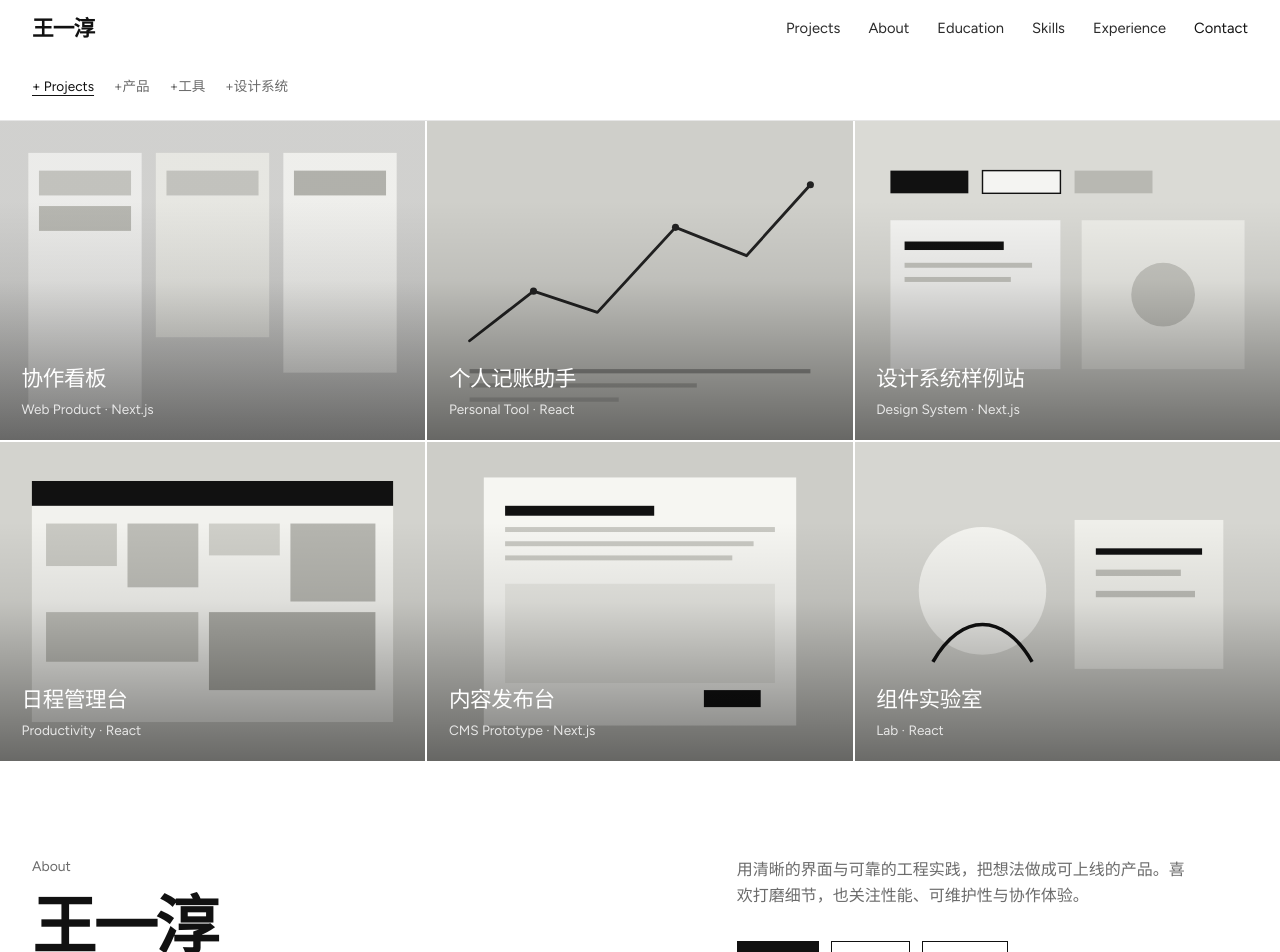
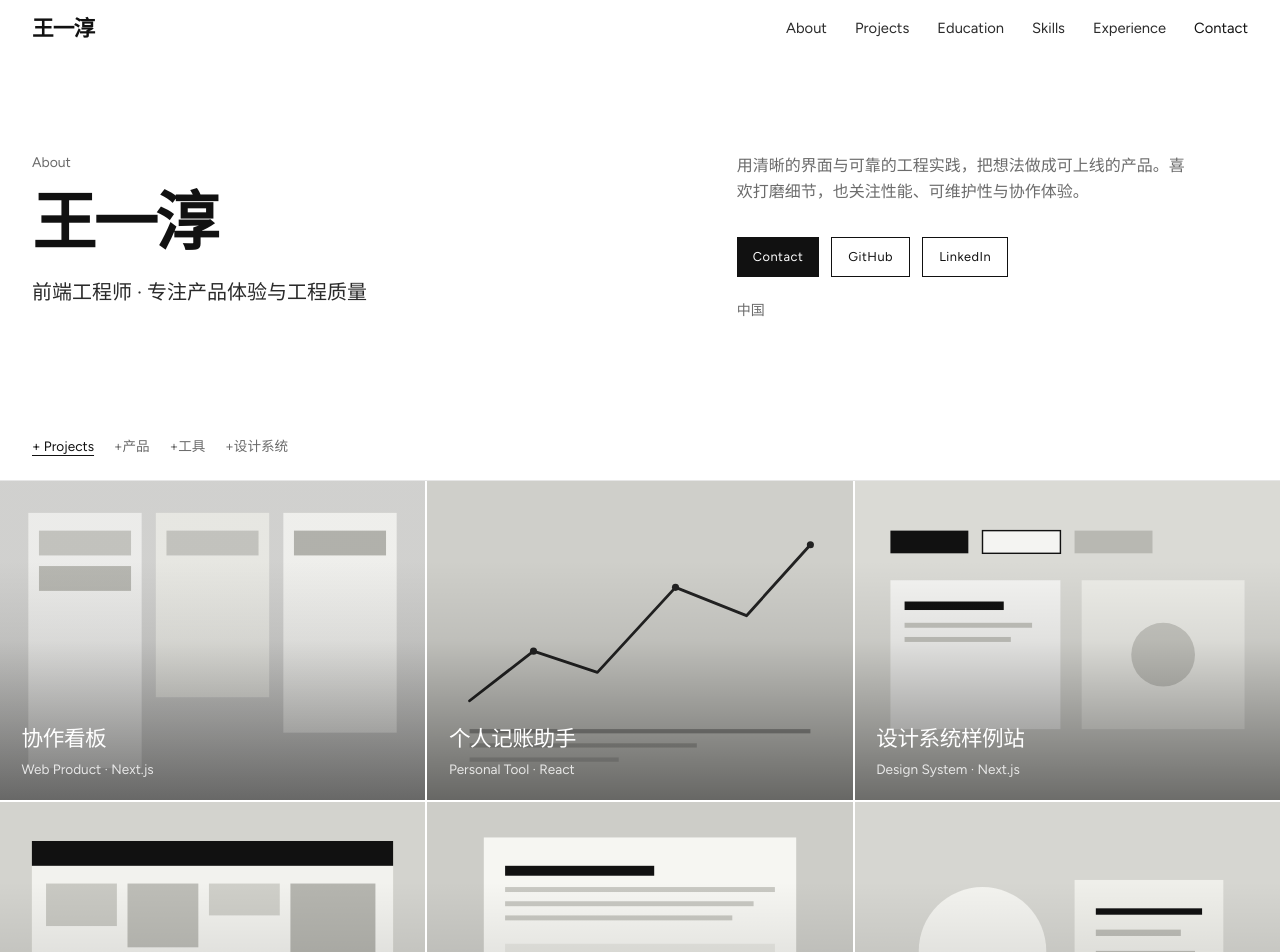
Before and after one commit to Chunyiyie/portfolio, a Next.js app: page / in a window 1280 px wide. Shown: the top 952 px of the page. Built offline with nearby package versions, Linux system fonts and the light colour scheme.

Commit message:
Fix intro sequence timing and put About section first.

```diff
--- a/src/app/globals.css
+++ b/src/app/globals.css
@@ -220,11 +220,12 @@ body {
 .intro-cover {
   position: fixed;
   inset: 0;
-  z-index: 100;
+  z-index: 9999;
   display: flex;
   align-items: center;
   justify-content: center;
   background: #ffffff;
+  pointer-events: none;
 }
 
 .intro-cover-inner {
--- a/src/app/page.tsx
+++ b/src/app/page.tsx
@@ -13,8 +13,8 @@ export default function Home() {
     <IntroProvider>
       <Nav />
       <main className="flex-1">
+        <Hero />
         <Projects />
-        <Hero />
         <Education />
         <Skills />
         <Experience />
--- a/src/components/Hero.tsx
+++ b/src/components/Hero.tsx
@@ -2,37 +2,39 @@
 
 import { motion, useReducedMotion } from "framer-motion";
 import { profile } from "@/data/profile";
+import { useIntroReady } from "@/components/IntroProvider";
+
+const ease = [0.22, 1, 0.36, 1] as const;
 
 export function Hero() {
   const reduceMotion = useReducedMotion();
+  const ready = useIntroReady();
+  const show = ready || !!reduceMotion;
 
   return (
     <section id="about" className="section-shell scroll-mt-14">
       <div className="grid gap-10 lg:grid-cols-[1.1fr_0.9fr] lg:gap-20">
         <div>
           <motion.p
-            initial={reduceMotion ? false : { opacity: 0, y: 10 }}
-            whileInView={{ opacity: 1, y: 0 }}
-            viewport={{ once: true }}
-            transition={{ duration: 0.45 }}
+            initial={false}
+            animate={show ? { opacity: 1, y: 0 } : { opacity: 0, y: 12 }}
+            transition={{ duration: 0.45, ease, delay: 0.05 }}
             className="mb-4 text-sm text-[var(--muted)]"
           >
             About
           </motion.p>
           <motion.h1
-            initial={reduceMotion ? false : { opacity: 0, y: 16 }}
-            whileInView={{ opacity: 1, y: 0 }}
-            viewport={{ once: true }}
-            transition={{ duration: 0.5, delay: 0.05 }}
+            initial={false}
+            animate={show ? { opacity: 1, y: 0 } : { opacity: 0, y: 20 }}
+            transition={{ duration: 0.55, ease, delay: 0.12 }}
             className="font-display text-[clamp(2.4rem,5vw,4rem)] font-semibold leading-[1.05] tracking-[-0.04em] text-[var(--ink)]"
           >
             {profile.name}
           </motion.h1>
           <motion.p
-            initial={reduceMotion ? false : { opacity: 0, y: 14 }}
-            whileInView={{ opacity: 1, y: 0 }}
-            viewport={{ once: true }}
-            transition={{ duration: 0.5, delay: 0.1 }}
+            initial={false}
+            animate={show ? { opacity: 1, y: 0 } : { opacity: 0, y: 16 }}
+            transition={{ duration: 0.5, ease, delay: 0.2 }}
             className="mt-5 max-w-xl text-xl leading-relaxed text-[var(--ink-soft)]"
           >
             {profile.title}
@@ -40,10 +42,9 @@ export function Hero() {
         </div>
 
         <motion.div
-          initial={reduceMotion ? false : { opacity: 0, y: 14 }}
-          whileInView={{ opacity: 1, y: 0 }}
-          viewport={{ once: true }}
-          transition={{ duration: 0.5, delay: 0.12 }}
+          initial={false}
+          animate={show ? { opacity: 1, y: 0 } : { opacity: 0, y: 16 }}
+          transition={{ duration: 0.5, ease, delay: 0.28 }}
           className="flex flex-col justify-end"
         >
           <p className="max-w-md text-base leading-relaxed text-[var(--muted)]">
--- a/src/components/IntroProvider.tsx
+++ b/src/components/IntroProvider.tsx
@@ -3,41 +3,47 @@
 import {
   createContext,
   useContext,
+  useEffect,
   useMemo,
   useState,
   type ReactNode,
 } from "react";
-import { AnimatePresence, motion, useReducedMotion } from "framer-motion";
+import { AnimatePresence, motion } from "framer-motion";
 import { profile } from "@/data/profile";
 
 type IntroContextValue = {
   ready: boolean;
 };
 
-const IntroContext = createContext<IntroContextValue>({ ready: true });
+const IntroContext = createContext<IntroContextValue>({ ready: false });
 
 export function useIntroReady() {
   return useContext(IntroContext).ready;
 }
 
 export function IntroProvider({ children }: { children: ReactNode }) {
-  const reduceMotion = useReducedMotion();
   const [ready, setReady] = useState(false);
   const [showCover, setShowCover] = useState(true);
+  const [textIn, setTextIn] = useState(false);
 
-  const skipIntro = !!reduceMotion;
-  const value = useMemo(
-    () => ({ ready: skipIntro || ready }),
-    [skipIntro, ready],
-  );
+  useEffect(() => {
+    const reduce = window.matchMedia("(prefers-reduced-motion: reduce)").matches;
+    const textDelay = reduce ? 0 : 80;
+    const revealDelay = reduce ? 0 : 1500;
 
-  if (skipIntro) {
-    return (
-      <IntroContext.Provider value={{ ready: true }}>
-        {children}
-      </IntroContext.Provider>
-    );
-  }
+    const textTimer = window.setTimeout(() => setTextIn(true), textDelay);
+    const revealTimer = window.setTimeout(() => {
+      setReady(true);
+      setShowCover(false);
+    }, revealDelay);
+
+    return () => {
+      window.clearTimeout(textTimer);
+      window.clearTimeout(revealTimer);
+    };
+  }, []);
+
+  const value = useMemo(() => ({ ready }), [ready]);
 
   return (
     <IntroContext.Provider value={value}>
@@ -46,36 +52,37 @@ export function IntroProvider({ children }: { children: ReactNode }) {
           <motion.div
             key="intro-cover"
             className="intro-cover"
-            initial={{ y: 0 }}
+            initial={{ y: "0%" }}
+            animate={{ y: "0%" }}
             exit={{ y: "-100%" }}
-            transition={{ duration: 0.85, ease: [0.76, 0, 0.24, 1] }}
+            transition={{ duration: 0.9, ease: [0.76, 0, 0.24, 1] }}
           >
-            <motion.div
-              className="intro-cover-inner"
-              initial={{ opacity: 0, y: 12 }}
-              animate={{ opacity: 1, y: 0 }}
-              transition={{ duration: 0.45, ease: [0.22, 1, 0.36, 1] }}
-              onAnimationComplete={() => {
-                window.setTimeout(() => {
-                  setReady(true);
-                  setShowCover(false);
-                }, 420);
-              }}
-            >
-              <p className="intro-kicker">Portfolio</p>
-              <p className="intro-name">{profile.name}</p>
-            </motion.div>
+            <div className="intro-cover-inner">
+              <motion.p
+                className="intro-kicker"
+                initial={{ opacity: 0, y: 10 }}
+                animate={textIn ? { opacity: 1, y: 0 } : { opacity: 0, y: 10 }}
+                transition={{ duration: 0.45, ease: [0.22, 1, 0.36, 1] }}
+              >
+                Portfolio
+              </motion.p>
+              <motion.p
+                className="intro-name"
+                initial={{ opacity: 0, y: 18 }}
+                animate={textIn ? { opacity: 1, y: 0 } : { opacity: 0, y: 18 }}
+                transition={{
+                  duration: 0.55,
+                  delay: 0.08,
+                  ease: [0.22, 1, 0.36, 1],
+                }}
+              >
+                {profile.name}
+              </motion.p>
+            </div>
           </motion.div>
         ) : null}
       </AnimatePresence>
-
-      <motion.div
-        initial={{ opacity: 0 }}
-        animate={{ opacity: showCover ? 0.001 : 1 }}
-        transition={{ duration: 0.35 }}
-      >
-        {children}
-      </motion.div>
+      {children}
     </IntroContext.Provider>
   );
 }
--- a/src/components/Nav.tsx
+++ b/src/components/Nav.tsx
@@ -6,8 +6,8 @@ import { profile } from "@/data/profile";
 import { useIntroReady } from "@/components/IntroProvider";
 
 const links = [
+  { href: "#about", label: "About" },
   { href: "#projects", label: "Projects" },
-  { href: "#about", label: "About" },
   { href: "#education", label: "Education" },
   { href: "#skills", label: "Skills" },
   { href: "#experience", label: "Experience" },
@@ -20,6 +20,7 @@ export function Nav() {
   const [scrolled, setScrolled] = useState(false);
   const reduceMotion = useReducedMotion();
   const ready = useIntroReady();
+  const show = ready || !!reduceMotion;
 
   useEffect(() => {
     const onScroll = () => setScrolled(window.scrollY > 4);
@@ -30,34 +31,29 @@ export function Nav() {
 
   return (
     <motion.header
-      initial={reduceMotion ? false : { opacity: 0, y: -16 }}
-      animate={
-        ready || reduceMotion ? { opacity: 1, y: 0 } : { opacity: 0, y: -16 }
-      }
-      transition={{ duration: 0.55, ease, delay: ready ? 0.05 : 0 }}
+      initial={false}
+      animate={show ? { opacity: 1, y: 0 } : { opacity: 0, y: -16 }}
+      transition={{ duration: 0.55, ease, delay: 0.05 }}
       className={`sticky top-0 z-50 border-b bg-[var(--bg)]/92 backdrop-blur-md ${
         scrolled ? "border-[var(--line)]" : "border-transparent"
       }`}
     >
       <nav className="mx-auto flex h-14 max-w-[88rem] items-center justify-between px-4 sm:px-8">
-        <motion.a
-          href="#projects"
+        <a
+          href="#about"
           className="font-display text-[1.35rem] font-semibold tracking-[-0.04em] text-[var(--ink)]"
-          initial={reduceMotion ? false : { opacity: 0 }}
-          animate={ready || reduceMotion ? { opacity: 1 } : { opacity: 0 }}
-          transition={{ duration: 0.4, delay: 0.1 }}
         >
           {profile.name}
-        </motion.a>
+        </a>
 
         <motion.ul
           className="hidden items-center gap-7 md:flex"
-          initial={reduceMotion ? false : "hidden"}
-          animate={ready ? "show" : "hidden"}
+          initial={false}
+          animate={show ? "show" : "hidden"}
           variants={{
             hidden: {},
             show: {
-              transition: { staggerChildren: 0.05, delayChildren: 0.15 },
+              transition: { staggerChildren: 0.05, delayChildren: 0.12 },
             },
           }}
         >
```
